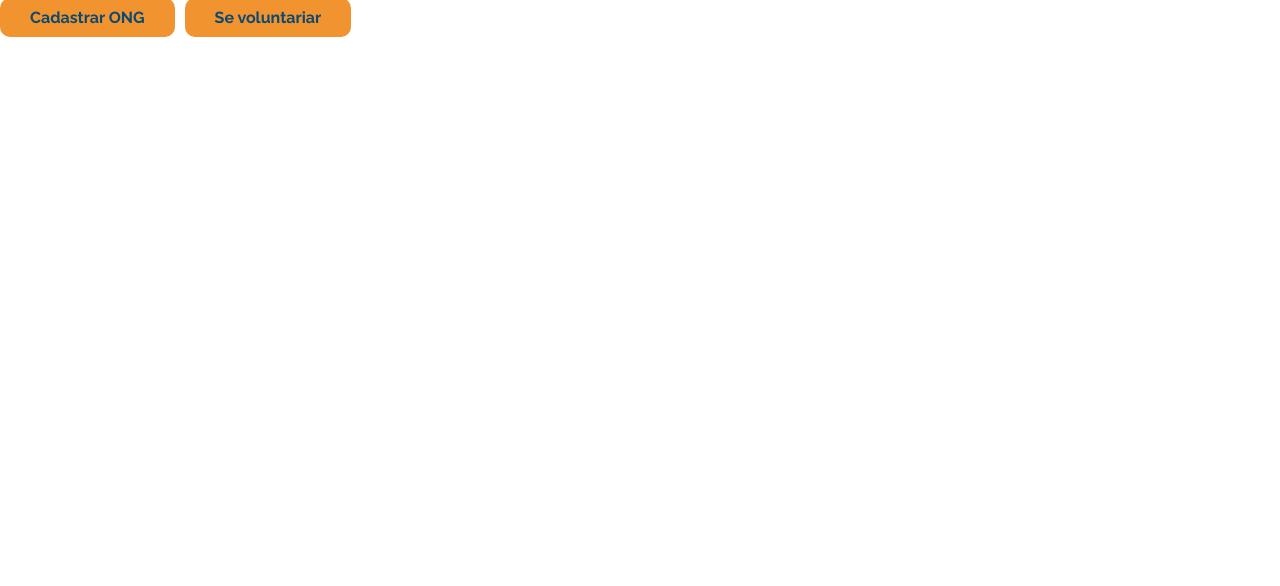
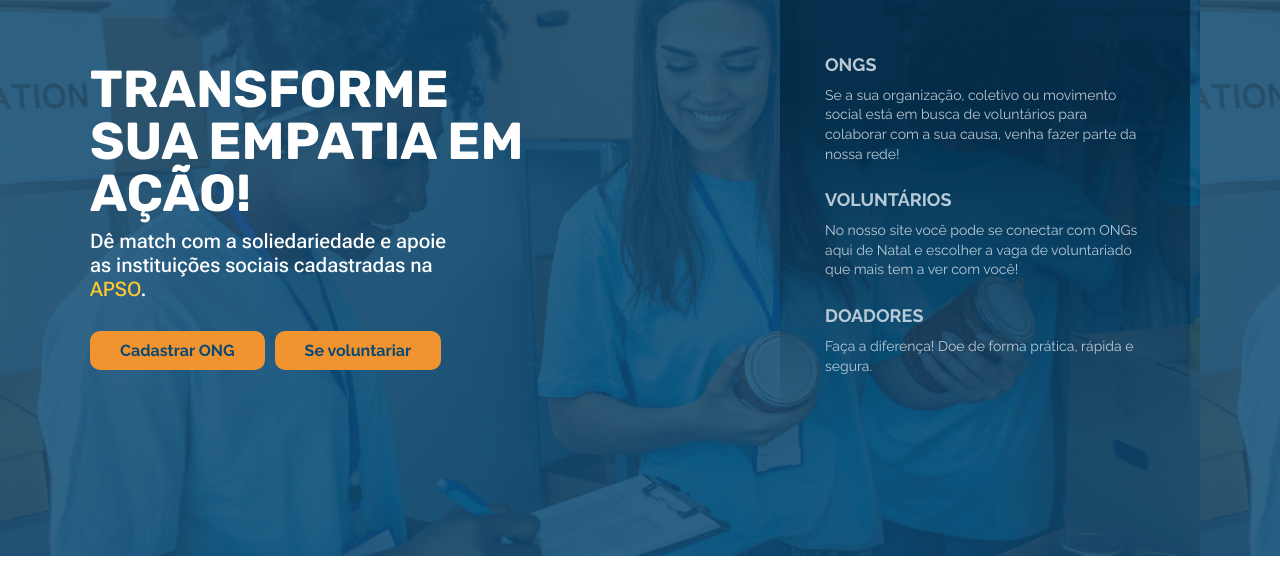
Before and after one commit to bragpaula/Projeto.I_sistema, a Flask app: page / in a window 1280 px wide. Shown: the part 214-800 px from the top of the page. Run offline with Flask 3, Linux system fonts and the light colour scheme.

Commit message:
index finalizado!!!!

```diff
--- a/static/css/style.css
+++ b/static/css/style.css
@@ -33,6 +33,7 @@ button{
     font-weight: 700;
     border: 0;
     padding: 10px 30px;
+    cursor: pointer;
 }
 nav{
     display: flex;
@@ -51,4 +52,74 @@ h1{
     font-weight: 700;
     line-height: 100%; /* 52px */
     text-transform: uppercase;
+    width: 449px;
+    margin-bottom: 10px;
 }
+.text-prin p{
+    color: var(--neutras-Neve, #FFF);
+    font-family: "Roboto Flex";
+    font-size: 20px;
+    font-style: normal;
+    font-weight: 500;
+    line-height: normal;
+    width: 380px;
+}
+.text-prin p span{
+    color: var(--neutras-Neve, #FFC82C);
+}
+.bloco{
+    display: flex;
+    flex-direction: column;
+    gap: 30px;
+}
+.textinho h2{
+    color: var(--neutras-Fumaca, #E0E7ED);
+    font-family: Raleway;
+    font-size: 18px;
+    font-style: normal;
+    font-weight: 700;
+    line-height: 100%; /* 18px */
+    margin-bottom: 12px;
+}
+.textinho p{
+    color: var(--neutras-Fumaca, #E0E7ED);
+    font-family: Raleway;
+    font-size: 14px;
+    font-style: normal;
+    font-weight: 400;
+    line-height: 140%; /* 19.6px */
+}
+.quadrado{
+    width: 410px;
+    height: 514px;
+    flex-shrink: 0;
+    opacity: 0.8;
+    background: linear-gradient(180deg, #002742 27.81%, rgba(17, 17, 17, 0.00) 92.2%);
+    display: flex;
+    justify-content: center;
+}
+.org-quad{
+    display: flex;
+    flex-direction: column;
+    gap: 27px;
+    width: 320px;
+    justify-content: center;
+}
+
+.principal{
+    width: 100vw;
+    height:680px;
+    background-image:  url('../img/Group\ 72.png');
+    display: flex;
+    justify-content: center;
+}
+.principal .org{
+    width: 1100px;
+    display: flex;
+    justify-content: space-between;
+    align-items: center;
+
+}
+.logo img{
+    height: 190px;
+}
--- a/templates/index.html
+++ b/templates/index.html
@@ -4,7 +4,7 @@
     <meta charset="UTF-8">
     <meta name="viewport" content="width=device-width, initial-scale=1.0">
     <title>APSO - Apoio Solidário</title>
-    <link rel="stylesheet" href="style.css">
+    <link rel="stylesheet" href="{{ url_for('static', filename='css/style.css') }}">
     <link rel="preconnect" href="https://fonts.googleapis.com">
     <link rel="preconnect" href="https://fonts.gstatic.com" crossorigin>
     <link href="https://fonts.googleapis.com/css2?family=Raleway:ital,wght@0,100..900;1,100..900&family=Roboto+Flex:opsz,wght@8..144,100..1000&family=Rubik:ital,wght@0,300..900;1,300..900&display=swap" rel="stylesheet">
@@ -13,7 +13,7 @@
     <header>
         <div class="org">
             <div class="logo">
-                <img src="imgs/APSO-removebg-preview-1.png" alt="">
+                <img src="static/img/1-removebg-preview.png" alt="">
             </div><!--logo-->
             <nav>
                 <a href="">SOBRE NÓS</a>
@@ -60,6 +60,22 @@
                                 Se a sua organização, coletivo ou movimento social está em busca de voluntários para colaborar com a sua causa, venha fazer parte da nossa rede!
                             </p>
                         </div><!--textinho-->
+                        <div class="textinho">
+                            <h2>
+                                VOLUNTÁRIOS
+                            </h2>
+                            <p>
+                                No nosso site você pode se conectar com ONGs aqui de Natal e escolher a vaga de voluntariado que mais tem a ver com você!
+                            </p>
+                        </div><!--textinho-->
+                        <div class="textinho">
+                            <h2>
+                                DOADORES
+                            </h2>
+                            <p>
+                                Faça a diferença! Doe de forma prática, rápida e segura.
+                            </p>
+                        </div><!--textinho-->
                     </div><!--org-quad-->
                 </div><!--quadrado-->
             </div><!--org-->
```
Also changed, not shown: static/img/1-removebg-preview.png (added), static/img/Group 72.png (added).
